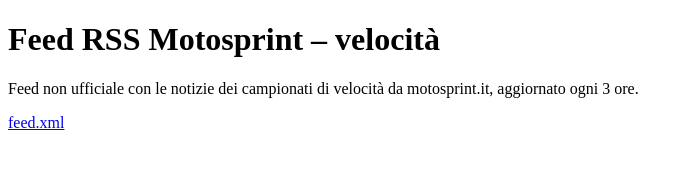
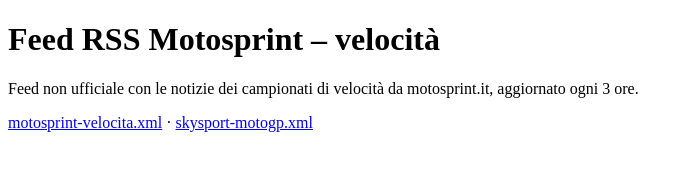
Before and after one commit to lb9104/motonotizie-feed-claude, a plain HTML site: page index.html in a window 1280 px wide. Shown: the whole page, without its empty margins (0-693 px from the left). Drawn offline with Linux system fonts and the light colour scheme.

Commit message:
Rinomina feed.xml in motosprint-velocita.xml
Co-Authored-By: Claude Sonnet 5.5 <noreply@anthropic.com>
Claude-Session: https://claude.ai/code/session_014cNimb9HEqnSc7dBv9uYDt

```diff
--- a/index.html
+++ b/index.html
@@ -1 +1 @@
-<!DOCTYPE html><html lang="it"><head><meta charset="utf-8"><meta name="viewport" content="width=device-width,initial-scale=1"><title>Feed RSS Motosprint – velocità</title></head><body><h1>Feed RSS Motosprint – velocità</h1><p>Feed non ufficiale con le notizie dei campionati di velocità da motosprint.it, aggiornato ogni 3 ore.</p><p><a href="feed.xml">feed.xml</a></p></body></html>
+<!DOCTYPE html><html lang="it"><head><meta charset="utf-8"><meta name="viewport" content="width=device-width,initial-scale=1"><title>Feed RSS Motosprint – velocità</title></head><body><h1>Feed RSS Motosprint – velocità</h1><p>Feed non ufficiale con le notizie dei campionati di velocità da motosprint.it, aggiornato ogni 3 ore.</p><p><a href="motosprint-velocita.xml">motosprint-velocita.xml</a> · <a href="skysport-motogp.xml">skysport-motogp.xml</a></p></body></html>
```
Also changed, not shown: motosprint-velocita.xml (renamed from feed.xml).
